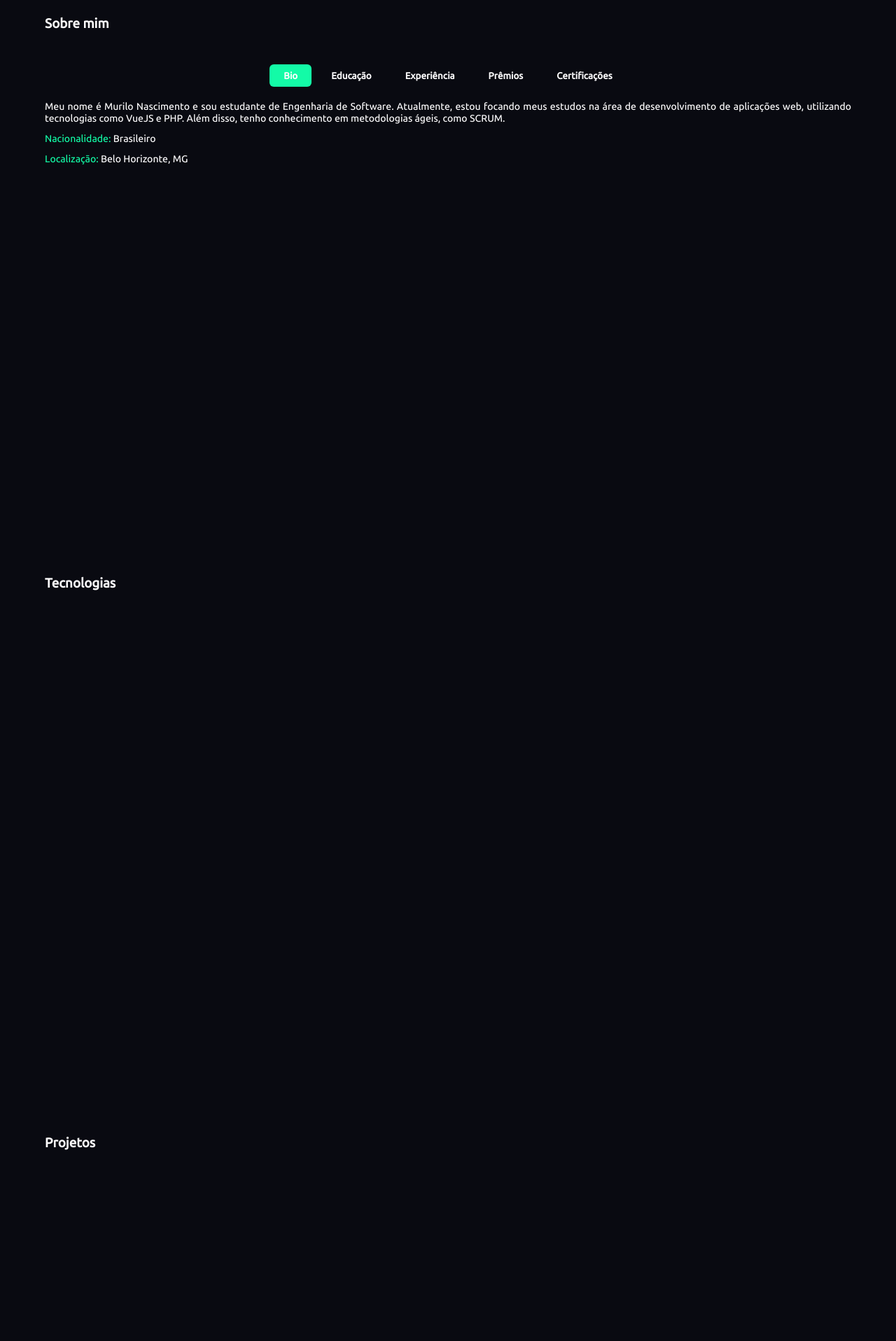
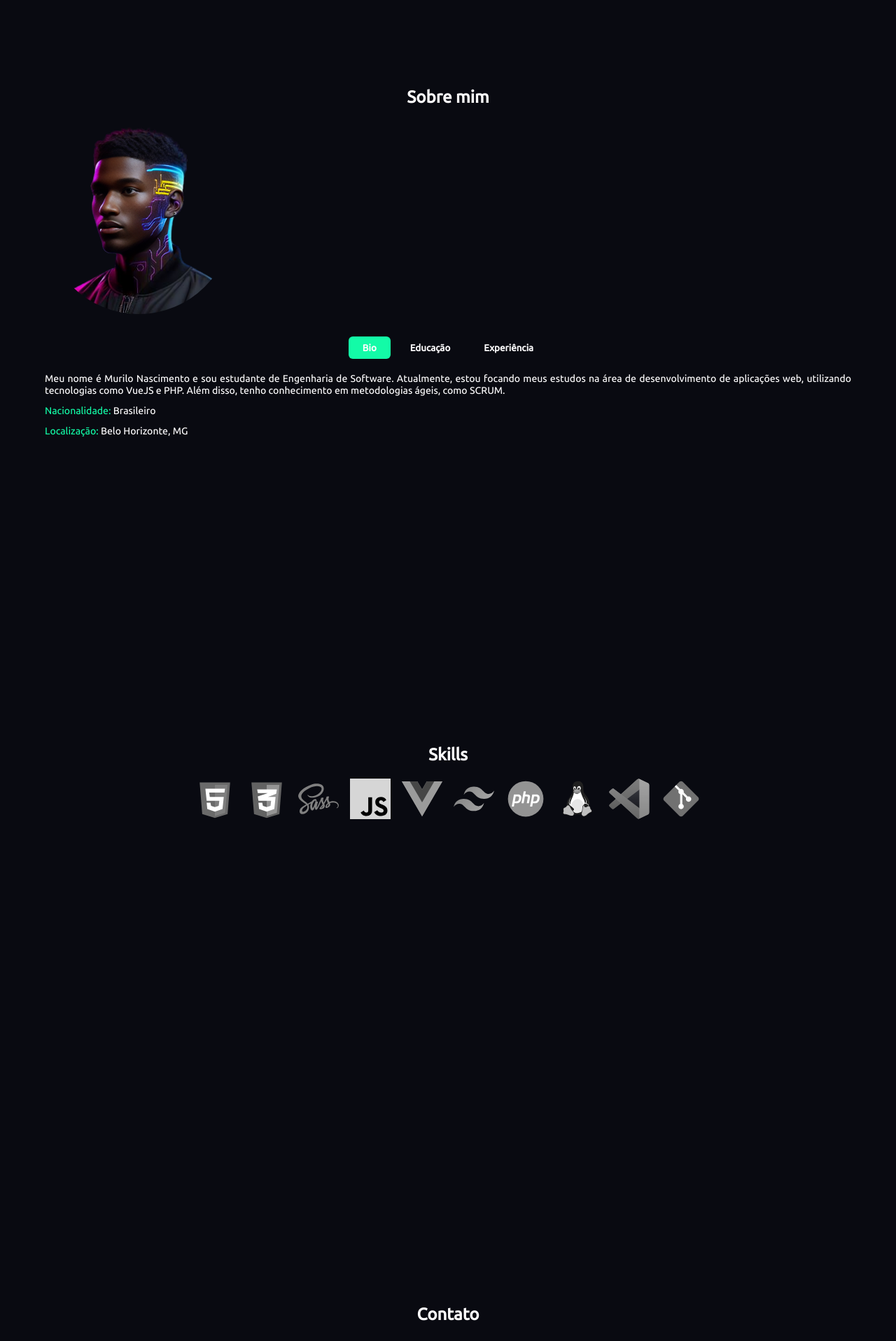
Before and after one commit to murilonicemento/my-portfolio, a Vue app: page / in a window 1280 px wide. Shown: the part 880-2797 px from the top of the page at 70% size. Built offline with nearby package versions, Linux system fonts and the light colour scheme.

Commit message:
feat: finalize home view strucure

```diff
--- a/src/views/HomeView.vue
+++ b/src/views/HomeView.vue
@@ -5,8 +5,31 @@ import TabComponent from "@/components/TabComponent.vue";
 import github from "@/assets/images/github.svg";
 import linkedin from "@/assets/images/linkedin.svg";
 import home from "@/assets/images/home-profile-image.png";
+import about from "@/assets/images/about-profile-image.png";
+import html from "@/assets/images/html.svg";
+import css from "@/assets/images/css.svg";
+import sass from "@/assets/images/sass.svg";
+import javascript from "@/assets/images/javascript.svg";
+import vuejs from "@/assets/images/vuejs.svg";
+import tailwindcss from "@/assets/images/tailwindcss.svg";
+import php from "@/assets/images/php.svg";
+import linux from "@/assets/images/linux.svg";
+import vscode from "@/assets/images/visual-studio-code.svg";
+import git from "@/assets/images/git.svg";
 
-const tabs = ref<string[]>(["Bio", "Educação", "Experiência", "Prêmios", "Certificações"]);
+const tabs = ref<string[]>(["Bio", "Educação", "Experiência"]);
+const technologies = ref<string[]>([
+  html,
+  css,
+  sass,
+  javascript,
+  vuejs,
+  tailwindcss,
+  php,
+  linux,
+  vscode,
+  git
+]);
 </script>
 
 <template>
@@ -28,21 +51,42 @@ const tabs = ref<string[]>(["Bio", "Educação", "Experiência", "Prêmios", "Ce
         </a>
       </div>
 
-      <img :src="home" alt="Image of a person with black jacket" id="home-image" />
+      <img :src="home" alt="Image of a person with black jacket" id="home-profile-image" />
     </section>
-    <section>
-      <h3>Sobre mim</h3>
-      <img src="" alt="" />
+    <section id="about">
+      <h1>Sobre mim</h1>
+      <img
+        :src="about"
+        alt="Profile Image of a person with branch cyber lines in the head"
+        id="about-profile-image"
+      />
       <TabComponent :tabs="tabs" />
     </section>
-    <section>
-      <h3>Tecnologias</h3>
+    <section id="skills">
+      <h1>Skills</h1>
+      <div id="technologies">
+        <img
+          :src="technology"
+          alt=""
+          v-for="(technology, index) in technologies"
+          :key="index"
+          class="tech-img"
+        />
+      </div>
     </section>
-    <section>
-      <h3>Projetos</h3>
-    </section>
-    <section>
-      <h3>Contato</h3>
+    <section id="contact">
+      <h1>Contato</h1>
+      <form>
+        <label for="name">Nome Completo</label>
+        <input type="text" name="name" id="name" placeholder="Nome Completo" />
+        <label for="e-mail">E-mail</label>
+        <input type="email" name="e-mail" id="e-mail" placeholder="E-mail" />
+        <label for="subject">Assunto</label>
+        <input type="text" name="subject" id="subject" placeholder="Assunto" />
+        <label for="message">Mensagem</label>
+        <textarea name="message" id="message" placeholder="Mensagem"></textarea>
+        <button type="submit">Enviar</button>
+      </form>
     </section>
   </main>
 </template>
@@ -50,8 +94,9 @@ const tabs = ref<string[]>(["Bio", "Educação", "Experiência", "Prêmios", "Ce
 <style scoped lang="css">
 section {
   width: 90%;
+  height: 100vh;
+
   margin: auto;
-  height: 100vh;
 }
 
 #home {
@@ -61,7 +106,7 @@ section {
   justify-content: center;
   gap: 8px;
 
-  margin-top: 34px;
+  margin-top: 68px;
 }
 
 #home h2 {
@@ -74,9 +119,9 @@ p {
   width: 100%;
 }
 
-#home-image {
-  width: 270px;
-  height: 270px;
+#home-profile-image {
+  width: 268px;
+  height: 268px;
 }
 
 #social-media {
@@ -109,4 +154,116 @@ p {
   width: 20px;
   height: 20px;
 }
+
+#about {
+  margin-top: 68px;
+}
+
+#about h1 {
+  text-align: center;
+  color: var(--color-white);
+
+  margin-bottom: 28px;
+}
+
+#about-profile-image {
+  width: 268px;
+  height: 268px;
+
+  border-radius: 50%;
+}
+
+#skills {
+  margin-top: 140px;
+}
+
+#skills h1 {
+  text-align: center;
+}
+
+#technologies {
+  display: flex;
+  align-items: center;
+  justify-content: center;
+  gap: 16px;
+  flex-wrap: wrap;
+
+  margin-top: 20px;
+}
+
+.tech-img {
+  width: 58px;
+
+  filter: grayscale(100%);
+  transition: filter 0.4s ease-in-out;
+
+  cursor: pointer;
+}
+
+.tech-img:hover {
+  filter: none;
+}
+
+#contact {
+  display: flex;
+  flex-direction: column;
+}
+
+#contact h1 {
+  text-align: center;
+}
+
+#contact form {
+  margin-top: 28px;
+  display: flex;
+  flex-direction: column;
+  gap: 4px;
+}
+
+#contact form label {
+  font-size: 14px;
+}
+
+#contact form input {
+  background-color: var(--color-black-hover);
+
+  height: 38px;
+
+  padding: 4px;
+}
+
+#contact form input::placeholder,
+#contact form textarea::placeholder {
+  color: var(--color-white);
+}
+
+#contact form textarea {
+  background-color: var(--color-black-hover);
+
+  height: 78px;
+
+  padding: 4px;
+
+  font-size: 14px;
+}
+
+#contact form button {
+  width: 80px;
+  height: 38px;
+
+  display: flex;
+  align-items: center;
+  justify-content: center;
+
+  background-color: var(--color-pink);
+
+  font-size: 14px;
+  font-weight: 600;
+  color: var(--color-white);
+
+  margin-top: 8px;
+  padding: 18px;
+
+  cursor: pointer;
+}
 </style>
```
